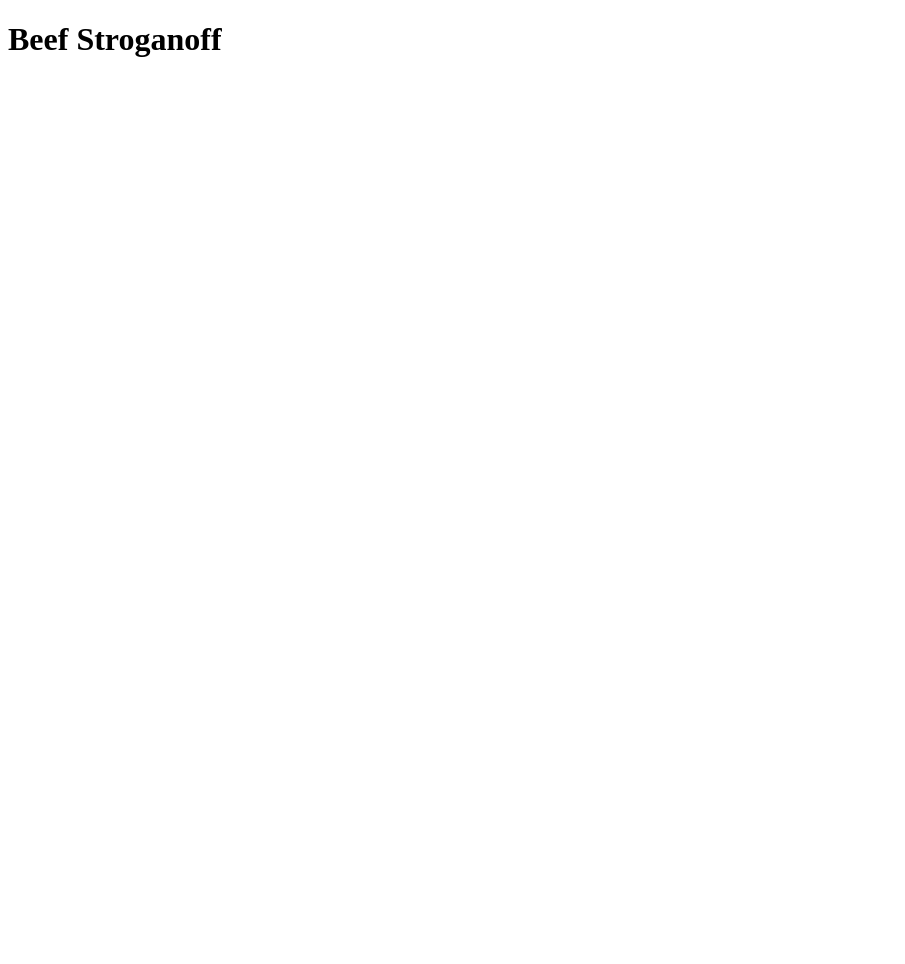
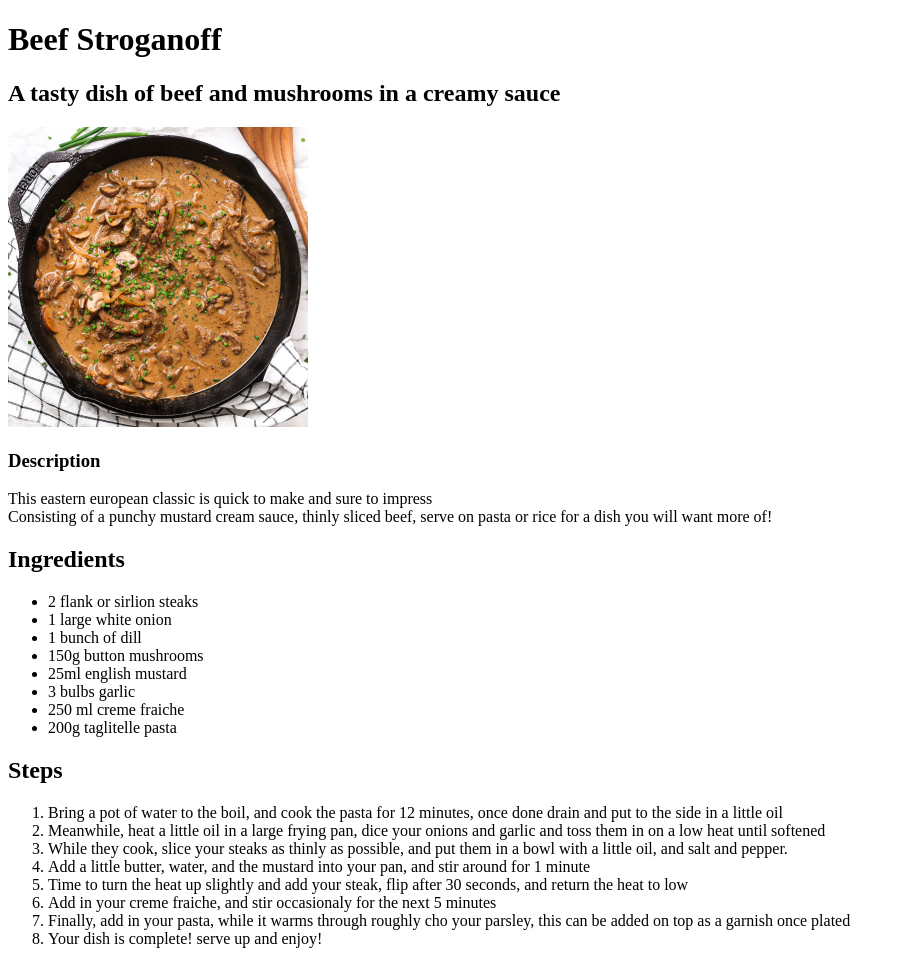
Before and after one commit to boofmang/odin-recipies, a plain HTML site: page recipies/beef.html in a window 1280 px wide. Shown: the whole page, without its empty margins (0-905 px from the left). Before the commit the page ends 800 px from the top, so only its background shows below. Drawn offline with Linux system fonts and the light colour scheme.

Commit message:
Added basic layout with html.
Added the required tasks for this project.

```diff
--- a/recipies/beef.html
+++ b/recipies/beef.html
@@ -7,5 +7,32 @@
 </head>
 <body>
     <h1>Beef Stroganoff</h1>
+    <h2>A tasty dish of beef and mushrooms in a creamy sauce</h2>
+    <img src="../images/beef.jpg" width="300" height="300">
+    <h3>Description</h3>
+    <p>This eastern european classic is quick to make and sure to impress <br>
+    Consisting of a punchy mustard cream sauce, thinly sliced beef, serve on pasta or rice for a dish you will want more of!</p>
+<h2>Ingredients</h2>
+<ul>
+    <li>2 flank or sirlion steaks</li>
+    <li>1 large white onion</li>
+    <li>1 bunch of dill</li>
+    <li>150g button mushrooms</li>
+    <li> 25ml english mustard</li>
+    <li>3 bulbs garlic</li>
+    <li>250 ml creme fraiche</li>
+    <li>200g taglitelle pasta</li>
+</ul>
+<h2>Steps</h2>
+<ol>
+    <li>Bring a pot of water to the boil, and cook the pasta for 12 minutes, once done drain and put to the side in a little oil</li>
+    <li>Meanwhile, heat a little oil in a large frying pan, dice your onions and garlic and toss them in on a low heat until softened</li>
+    <li>While they cook, slice your steaks as thinly as possible, and put them in a bowl with a little oil, and salt and pepper.</li>
+    <li>Add a little butter, water, and the mustard into your pan, and stir around for 1 minute</li>
+    <li>Time to turn the heat up slightly and add your steak, flip after 30 seconds, and return the heat to low</li>
+    <li>Add in your creme fraiche, and stir occasionaly for the next 5 minutes</li>
+    <li>Finally, add in your pasta, while it warms through roughly cho your parsley, this can be added on top as a garnish once plated</li>
+    <li>Your dish is complete! serve up and enjoy!</li>
+</ol>
 </body>
 </html>
```
Also changed, not shown: index.html (+3 -3 lines), recipies/morrocon.html (+28 -1 lines), recipies/wine.html (+21 -0 lines), images/beef.jpg (added), images/wine.jpg (added), 1 other file.
